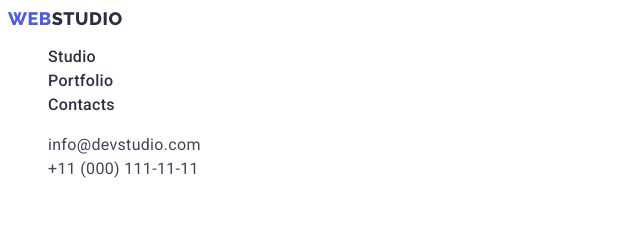
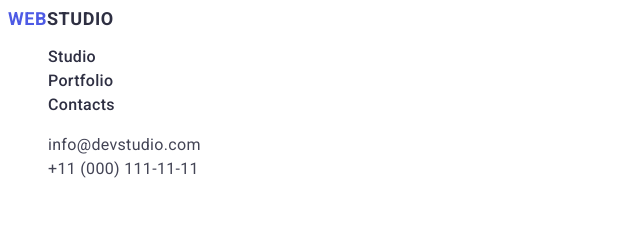
Before and after one commit to Bird-Forest/goit-markup-hw-02, a plain HTML site: page index.html in a window 1280 px wide. Shown: the top 225 px of the page, 0-640 px from the left. Drawn offline with Linux system fonts and the light colour scheme.

Commit message:
2023.04.01-12

```diff
--- a/css/styles.css
+++ b/css/styles.css
@@ -28,7 +28,7 @@ body {
   text-decoration: none;
 }
 .logo-brend {
-  font-family: 'Raleway';
+  font-family: 'Raleway' sans-serif;
   font-style: normal;
   font-weight: 800;
   font-size: 18px;
@@ -161,18 +161,6 @@ body {
 .footer {
   background: var(--color-navy-blue);
 }
-.logo-brend {
-  font-family: 'Raleway';
-  font-style: normal;
-  font-weight: 800;
-  font-size: 18px;
-  line-height: 1.17;
-  align-items: center;
-  letter-spacing: 0.03em;
-  display: flex;
-  text-transform: uppercase;
-  color: var(--color-iris);
-}
 .fot {
   color: var(--color-cloud);
 }
```
